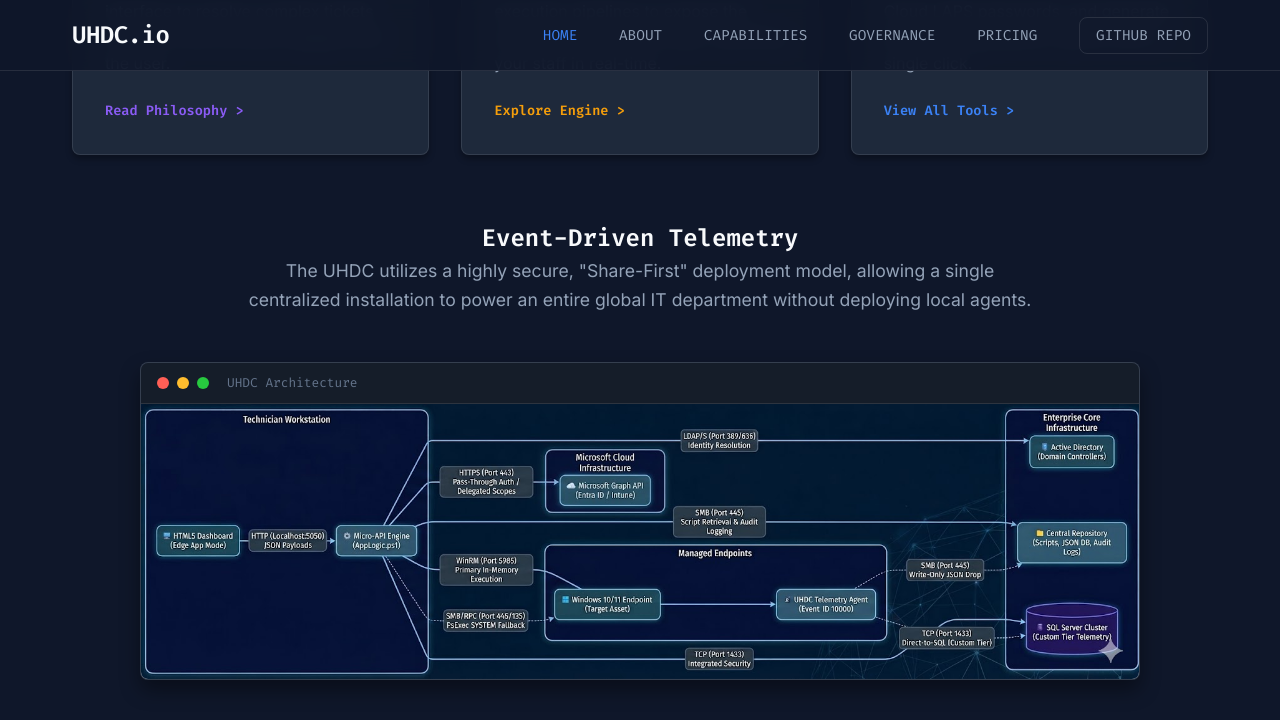
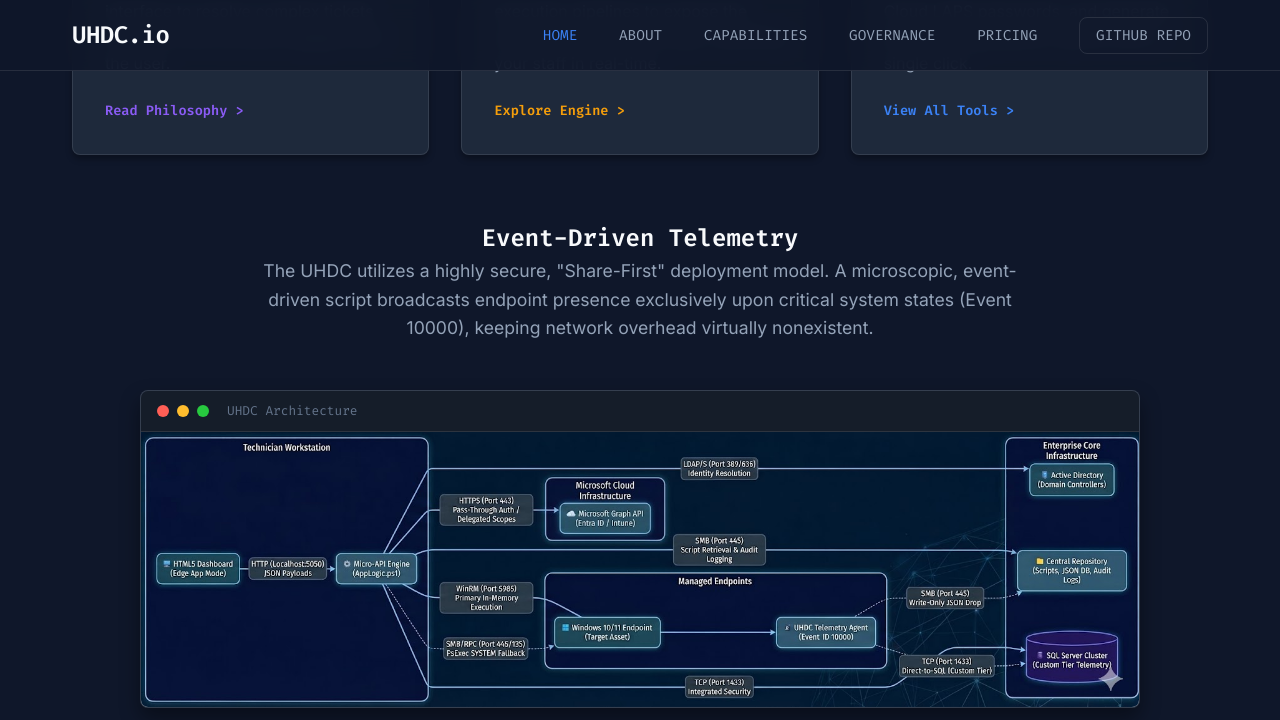
Before and after one commit to BobbyBurnsy/UHDC.io, a Jekyll site: the page built from index.html, in a window 1280 px wide and 900 px high, scrolled down 1015 px, cut to the strip 0-720 px from the top of the window. Built offline with Jekyll 4.4.1, drawn with Linux system fonts in a browser that asks for light colours.

Commit message:
Update index.html

```diff
--- a/index.html
+++ b/index.html
@@ -114,7 +114,7 @@
 <section id="media" style="padding-top: 0; border-bottom: none;">
     <div style="text-align: center; max-width: 800px; margin: 0 auto 2rem auto;">
         <h2 class="console-font">Event-Driven Telemetry</h2>
-        <p style="color: var(--text-secondary); font-size: 1.1rem;">The UHDC utilizes a highly secure, "Share-First" deployment model, allowing a single centralized installation to power an entire global IT department without deploying local agents.</p>
+        <p style="color: var(--text-secondary); font-size: 1.1rem;">The UHDC utilizes a highly secure, "Share-First" deployment model. A microscopic, event-driven script broadcasts endpoint presence exclusively upon critical system states (Event 10000), keeping network overhead virtually nonexistent.</p>
     </div>
 
     <!-- Architecture Image Showcase -->
```
